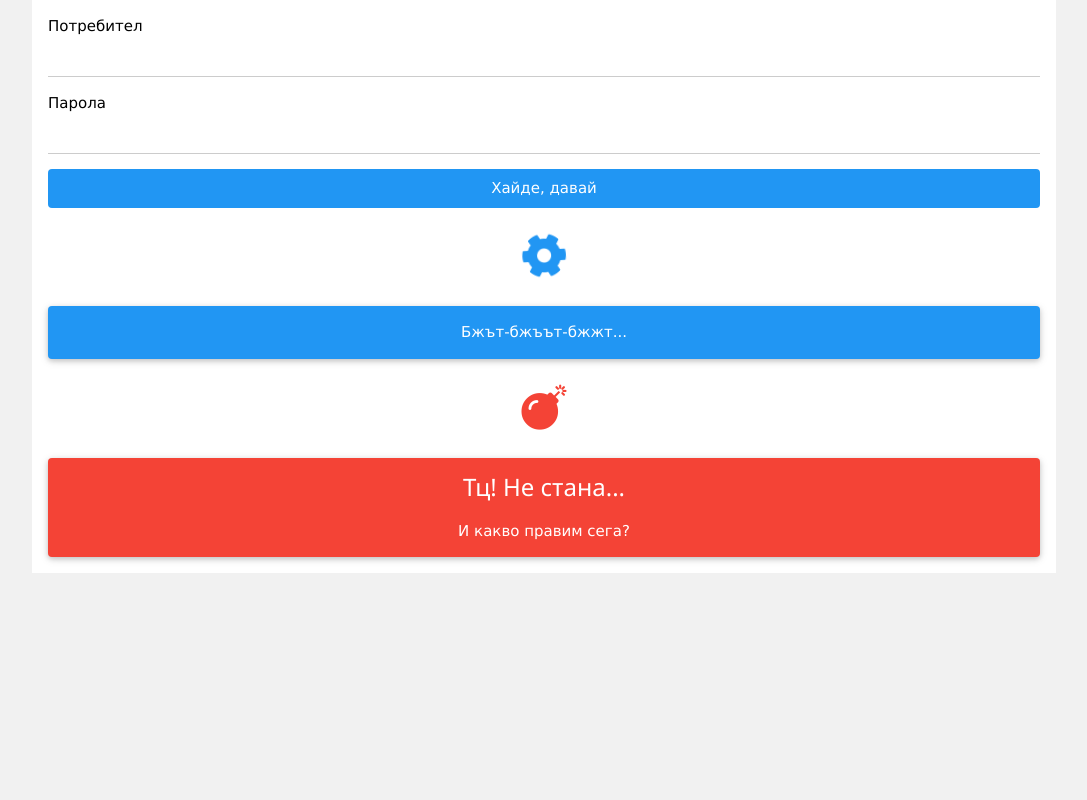
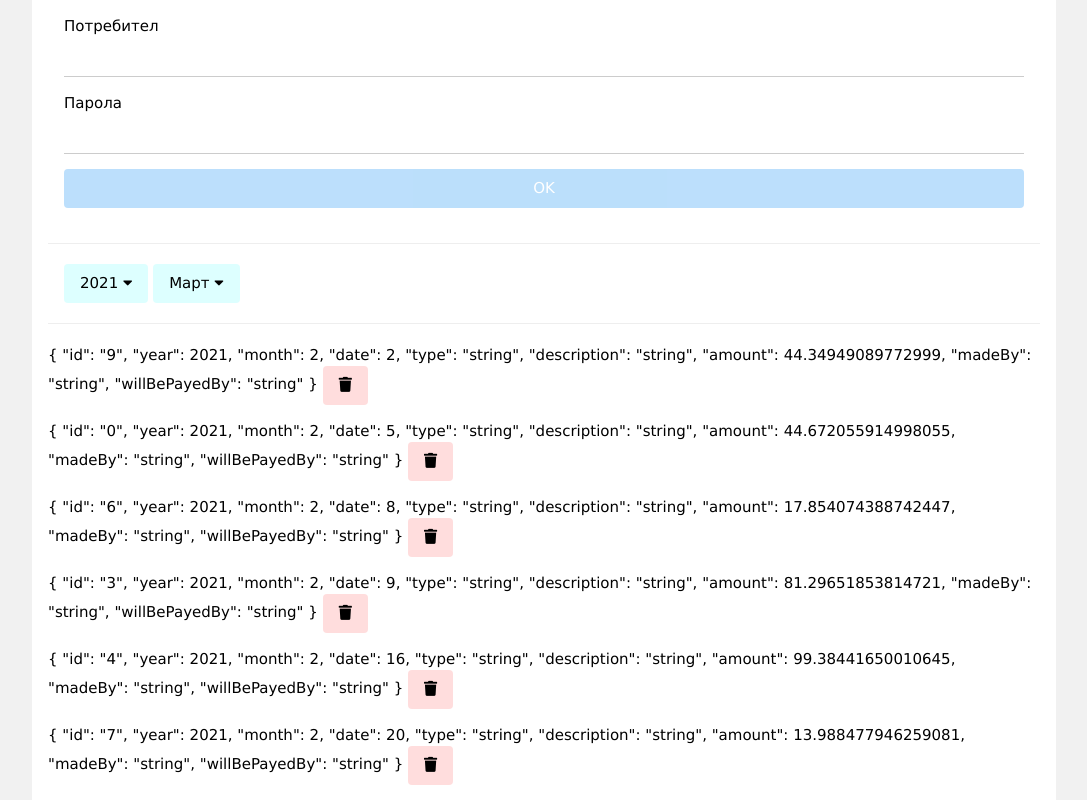
Before and after one commit to atorov/spendings-fe, a React app: page / in a window 1280 px wide. Shown: the top 800 px of the page, without its empty margins (96-1183 px from the left). Built offline with nearby package versions, Linux system fonts and the light colour scheme.

Commit message:
latest changes

```diff
--- a/src/App/Login/index.tsx
+++ b/src/App/Login/index.tsx
@@ -1,56 +1,114 @@
 import * as React from 'react'
 
 interface IProps {
-
+    setAuth: Function;
 }
 
 const Login: React.FC<IProps> = (props: IProps) => {
-    console.log('::: TODO:', props)
+    const [status, setStatus] = React.useState(':READY:' as ':READY:' | ':PENDING:' | ':ERROR:')
+    const prevStatus = React.useRef(status)
 
-    const [status] = React.useState(':READY:' as ':READY:' | ':PENDING:' | ':ERROR:')
-    console.log('::: TODO:', status)
+    const [name, setName] = React.useState('')
+    const [password, setPassword] = React.useState('')
+
+    React.useEffect(() => {
+        if (status === ':ERROR:' && prevStatus.current === ':ERROR:' && (name || password)) {
+            setStatus(':READY:')
+        }
+        prevStatus.current = status
+    }, [name, password, status])
 
     return (
         <div className="w3-container">
-            <form className="w3-animate-zoom">
+            <form
+                onSubmit={async (event) => {
+                    event.preventDefault()
+                    event.stopPropagation()
+
+                    setStatus(':PENDING:')
+                    setName('')
+                    setPassword('')
+
+                    try {
+                        const response = await fetch('https://uman-api-v1.herokuapp.com/api/auth', {
+                            method: 'POST',
+                            headers: {
+                                Accept: 'application/json, text/plain, */*',
+                                'Content-Type': 'application/json',
+                            },
+                            body: JSON.stringify({ name, password }),
+                        })
+                        if (!response.ok) {
+                            throw new Error(String(response.status))
+                        }
+                        const content = await response.json()
+                        setStatus(':READY:')
+                        props.setAuth(content)
+                    }
+                    catch (error) {
+                        setStatus(':ERROR:')
+                    }
+                }}
+            >
                 <p>
-                    <label htmlFor="user">
+                    <label htmlFor="name">
                         Потребител
-                        <input id="user" type="text" className="w3-input" />
+                        <input
+                            id="name"
+                            name="name"
+                            type="text"
+                            value={name}
+                            disabled={![':READY:', ':ERROR:'].includes(status)}
+                            className="w3-input"
+                            onChange={(event) => setName(event.target.value)}
+                        />
                     </label>
                 </p>
                 <p>
                     <label htmlFor="password">
                         Парола
-                        <input id="password" type="password" className="w3-input" />
+                        <input
+                            id="password"
+                            name="password"
+                            type="password"
+                            value={password}
+                            disabled={![':READY:', ':ERROR:'].includes(status)}
+                            className="w3-input"
+                            onChange={(event) => setPassword(event.target.value)}
+                        />
                     </label>
                 </p>
                 <p>
-                    <button type="button" className="w3-button w3-blue w3-round w3-block">
-                        Хайде, давай
+                    <button
+                        type="submit"
+                        disabled={status !== ':READY:' || !name || !password}
+                        className="w3-button w3-blue w3-round w3-block"
+                    >
+                        OK
                     </button>
                 </p>
             </form>
 
+            {status === ':PENDING:' ? (
                 <div className="w3-text-blue w3-center w3-animate-zoom fa-3x">
                     <i className="fas fa-cog fa-spin" />
                 </div>
+            ) : null}
 
-            <div className="w3-panel w3-blue w3-center w3-round w3-card w3-animate-zoom">
-                <p>Бжът-бжъът-бжжт...</p>
-            </div>
-
+            {status === ':ERROR:' ? (
+                <>
                     <div className="w3-text-red w3-center w3-center w3-animate-zoom fa-3x">
                         <i className="fas fa-bomb" />
                     </div>
 
                     <div className="w3-panel w3-red w3-center w3-round w3-card w3-animate-zoom">
-                <h3>Тц! Не стана...</h3>
+                        <h3>Възникна грешка</h3>
                         <p>
-                    И какво правим сега?
+                            Невярно потребителско име или парола
                         </p>
                     </div>
-
+                </>
+            ) : null}
         </div>
     )
 }
--- a/src/App/index.tsx
+++ b/src/App/index.tsx
@@ -7,9 +7,10 @@ import CustomDropdown from './shared/CustomDropdown'
 import './style.css'
 
 interface IAuth {
-    user?: string;
+    accessToken?: string;
+    name?: string;
     role?: string;
-    token?: string;
+    userId?: string;
 }
 interface IRecord {
     id: string;
@@ -30,6 +31,10 @@ if (appLoaderElement) {
     appLoaderElement.parentNode?.removeChild(appLoaderElement)
 }
 
+function checkAuth(auth: IAuth) {
+    return !!auth.accessToken && !!auth.name && ([':ADMIN:', ':SP_USER:'].includes(auth.role || ''))
+}
+
 async function getRecords(year: number, month: number): Promise<IRecord[]> {
     console.log('::: TODO:', year, month)
     return Array(10).fill(null).map((_, idx) => ({
@@ -46,7 +51,7 @@ async function getRecords(year: number, month: number): Promise<IRecord[]> {
 }
 
 const App: React.FC = () => {
-    const [auth] = React.useState({} as IAuth)
+    const [auth, setAuth] = React.useState({} as IAuth)
 
     const [year, setYear] = React.useState(new Date().getFullYear())
     const [month, setMonth] = React.useState(new Date().getMonth())
@@ -61,9 +66,7 @@ const App: React.FC = () => {
         console.log('::: TODO: records', records)
     }, [records])
 
-    if (!auth.token) {
-        return <Login />
-    }
+    const content = checkAuth(auth) ? null : <Login setAuth={setAuth} />
 
     const filteredRecords = records
         .filter((record) => record.year === year && record.month === month)
@@ -75,6 +78,8 @@ const App: React.FC = () => {
 
     return (
         <div className="w3-container">
+            {content}
+
             <hr />
             <div className="w3-container">
                 <CustomDropdown
```
Also changed, not shown: 1 other file (tests, documents, lock files or other folders). Lines whose indentation alone changed are shown as unchanged.
